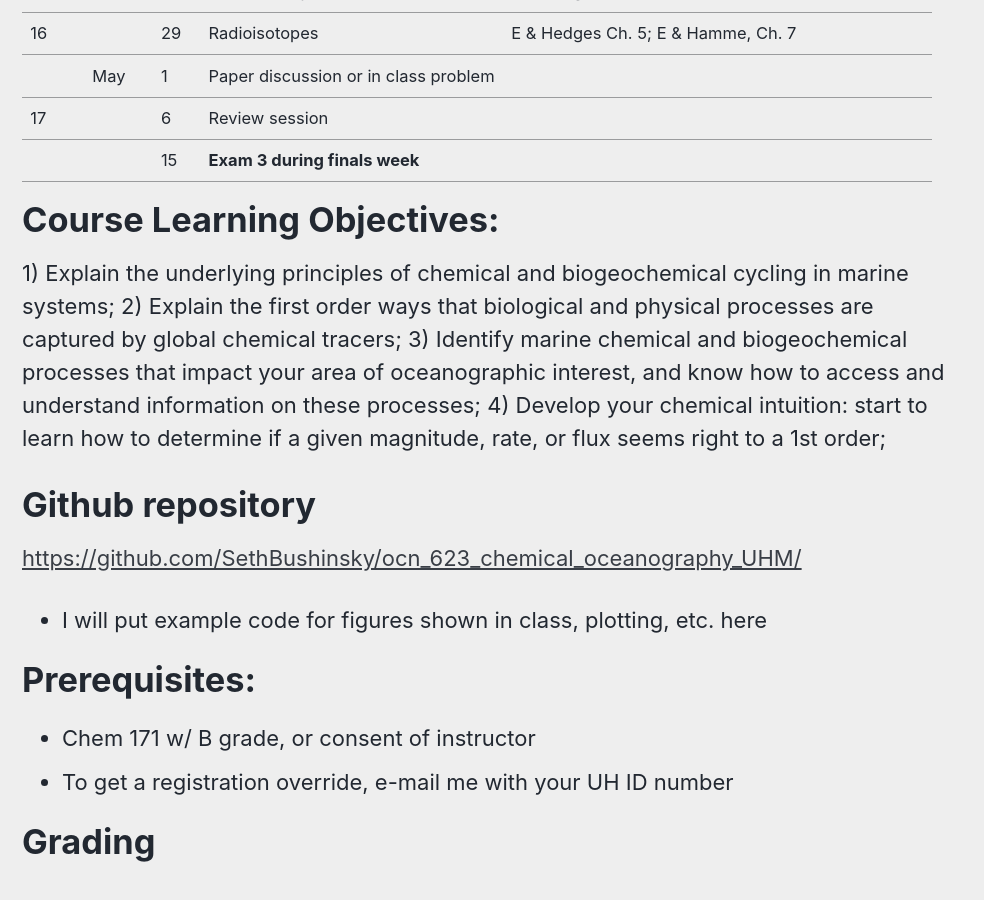
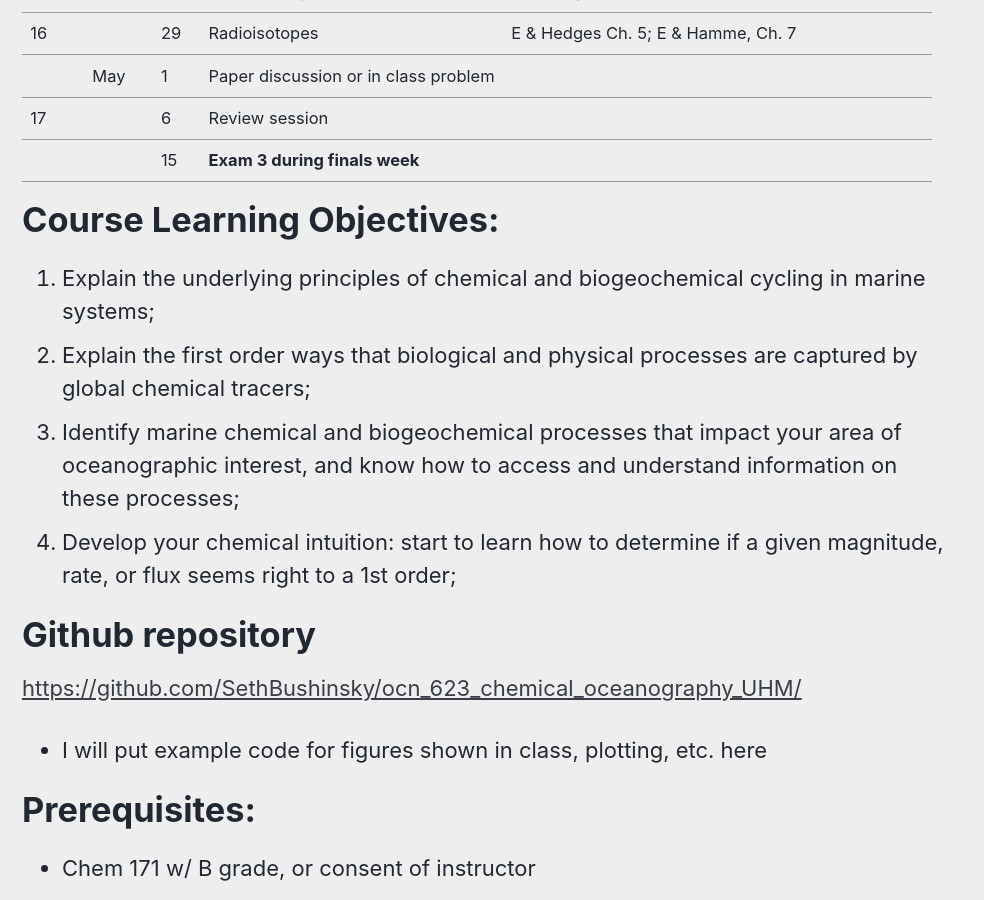
Before and after one commit to SethBushinsky/OCN623_Chemical_Oceanography, a Jekyll site: the page built from index.md, in a window 1280 px wide and 900 px high, scrolled down 4291 px. Shown: the whole window, without its empty margins (0-984 px from the left). Built offline with Jekyll 4.4.1, drawn with Linux system fonts in a browser that asks for light colours; cached includes are drawn as plain includes; our own code applies the rules of GitHub Pages for plain Markdown files.

Commit message:
Update index.md

```diff
--- a/index.md
+++ b/index.md
@@ -107,10 +107,10 @@ Week | Month | Day | Topic | Readings | Assignments
 <embed src="assets/pdfs/OCN_623_Syllabus_2025_v2.pdf" type="application/pdf" width="700px" height="400px" /> -->
 
 # Course Learning Objectives:
-1)	Explain the underlying principles of chemical and biogeochemical cycling in marine systems;
-2)	Explain the first order ways that biological and physical processes are captured by global chemical tracers;
-3)	Identify marine chemical and biogeochemical processes that impact your area of oceanographic interest, and know how to access and understand information on these processes;
-4)	Develop your chemical intuition: start to learn how to determine if a given magnitude, rate, or flux seems right to a 1st order;
+1. Explain the underlying principles of chemical and biogeochemical cycling in marine systems;
+2. Explain the first order ways that biological and physical processes are captured by global chemical tracers;
+3. Identify marine chemical and biogeochemical processes that impact your area of oceanographic interest, and know how to access and understand information on these processes;
+4. Develop your chemical intuition: start to learn how to determine if a given magnitude, rate, or flux seems right to a 1st order;
 
 # Github repository
 <https://github.com/SethBushinsky/ocn_623_chemical_oceanography_UHM/>
```
